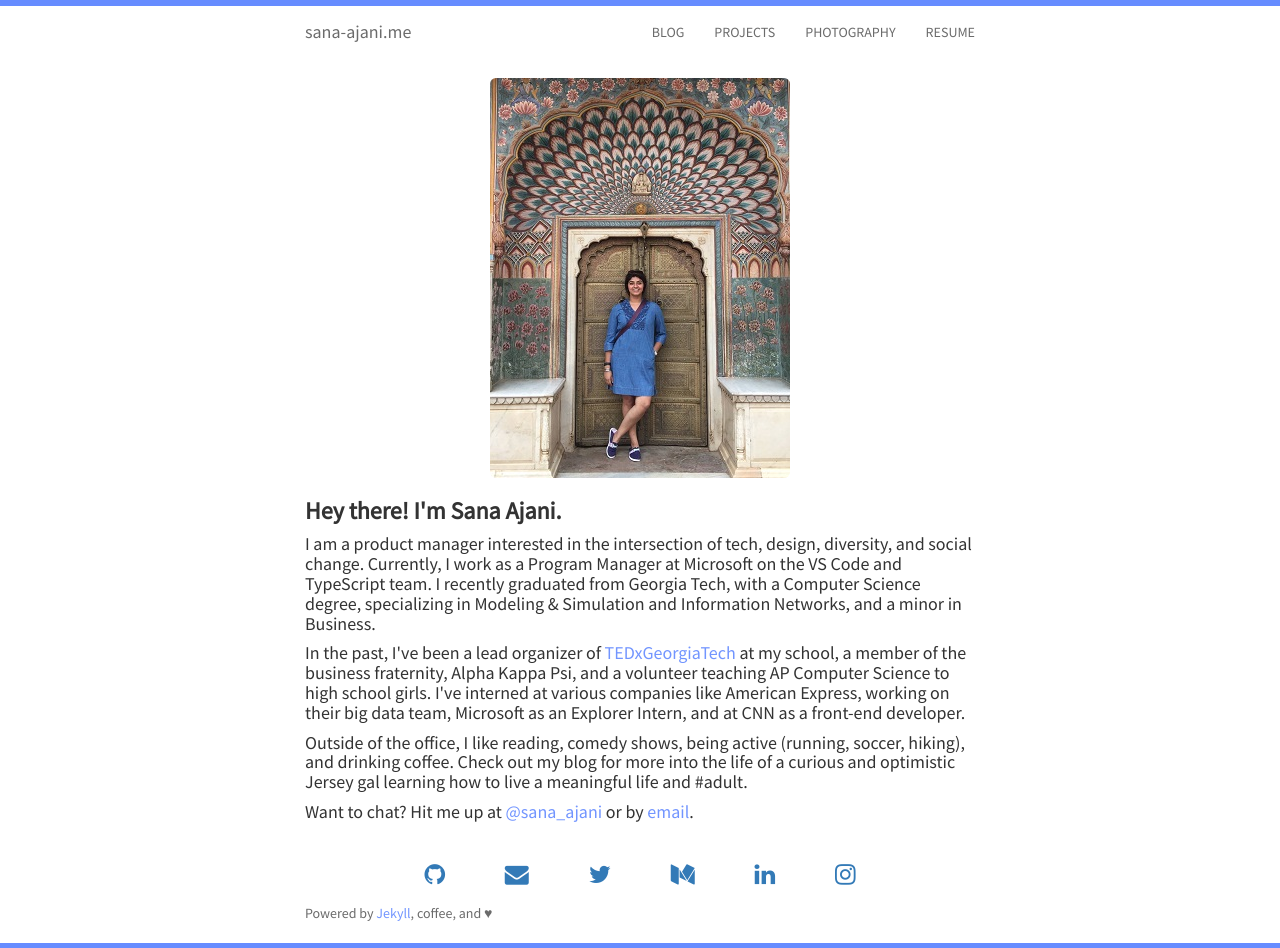
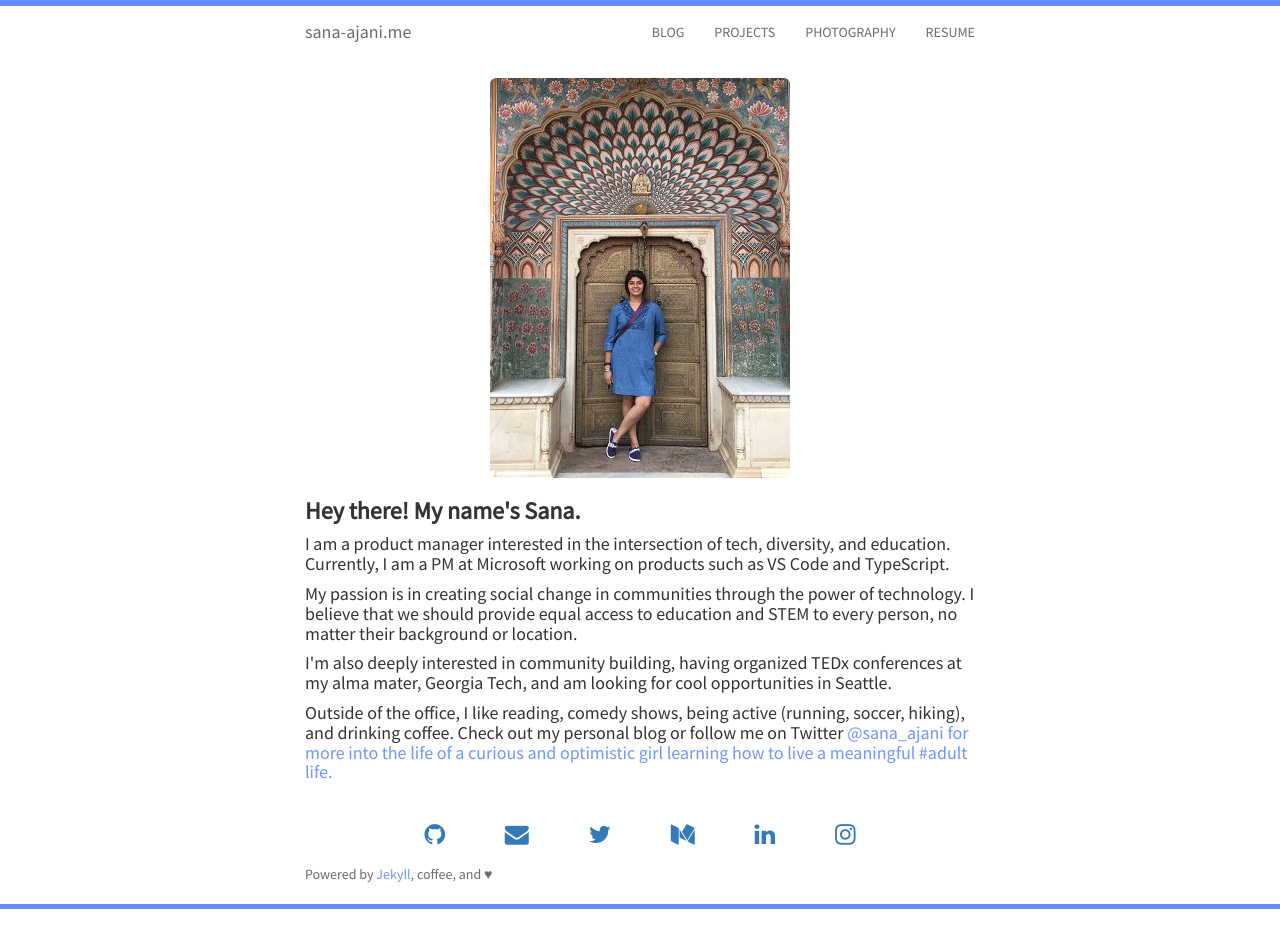
Before and after one commit to sana-ajani/sana-ajani.github.io, a Jekyll site: the page built from index.html, in a window 1280 px wide. Built offline with Jekyll 4.4.1, drawn with Linux system fonts in a browser that asks for light colours; nearby versions of some CDN libraries; the list of posts is cut into pages by our own code; after the commit the page ends 909 px from its top, so only the background shows below that.

```diff
--- a/_config.yml
+++ b/_config.yml
@@ -17,7 +17,7 @@ title: sana-ajani.me
 author: Sana Ajani
 description: Personal blog and resume
 avatar: sana.png
-email: sajani6@gatech.edu.com
+email: sanaajani1@gmail.com
 github: sana-ajani
 twitter: sana_ajani
 linkedin: sanaajani
--- a/index.html
+++ b/index.html
@@ -7,11 +7,11 @@ layout: home
 	  <div class="avatar">
 		<img class="img-rounded" src="{{ site.baseurl }}static/img/{{ site.avatar }}" alt="Responsive image">
 	  </div>
-	  <h3><strong>Hey there! I'm {{ site.author }}.</strong></h3>
-	  <h4>I am a product manager interested in the intersection of tech, design, diversity, and social change. Currently, I work as a Program Manager at Microsoft on the VS Code and TypeScript team. I recently graduated from Georgia Tech, with a Computer Science degree, specializing in Modeling &amp; Simulation and Information Networks, and a minor in Business.</h4>
-		<h4>In the past, I've been a lead organizer of <a href="https://www.tedxgeorgiatech.com">TEDxGeorgiaTech</a> at my school, a member of the business fraternity, Alpha Kappa Psi, and a volunteer teaching AP Computer Science to high school girls. I've interned at various companies like American Express, working on their big data team, Microsoft as an Explorer Intern, and at CNN as a front-end developer.</h4>
-		<h4>Outside of the office, I like reading, comedy shows, being active (running, soccer, hiking), and drinking coffee. Check out my blog for more into the life of a curious and optimistic Jersey gal learning how to live a meaningful life and #adult.</h4>
-	  <h4>Want to chat? Hit me up at <a href="http://twitter.com/{{ site.twitter }}">@{{ site.twitter }}</a> or by <a href="mailto:{{ site.email }}">email</a>.</h4>
+	  <h3><strong>Hey there! My name's Sana.</strong></h3>
+	  <h4>I am a product manager interested in the intersection of tech, diversity, and education. Currently, I am a PM at Microsoft working on products such as VS Code and TypeScript.</h4>
+		<h4>My passion is in creating social change in communities through the power of technology. I believe that we should provide equal access to education and STEM to every person, no matter their background or location.</h4>
+		<h4>I'm also deeply interested in community building, having organized TEDx conferences at my alma mater, Georgia Tech, and am looking for cool opportunities in Seattle.</h4>
+		<h4>Outside of the office, I like reading, comedy shows, being active (running, soccer, hiking), and drinking coffee. Check out my <a href="{{ site.blog }}"></a>personal blog</a> or follow me on Twitter <a href="http://twitter.com/{{ site.twitter }}">@{{ site.twitter }} for more into the life of a curious and optimistic girl learning how to live a meaningful #adult life.</h4>
 	</div>
 	{% include social.html %}
 
--- a/photo_gallery.html
+++ b/photo_gallery.html
@@ -12,8 +12,8 @@ carousel:
 
 <h3>Photos</h3>
 
-    <h3 id="smallimage"><a href="https://500px.com/sana-ajani/galleries/marrakech">Marrakech, Morocco</a></h3>
-    <p>Spent a weekend in Summer 2015 in Marrakech and it was magical. These photos were taken on a Nikon D3300. </p>
+    <h3 id="smallimage"><a href="https://500px.com/sana-ajani/galleries/marrakech">Marrakech, Morocco (Summer 2015)</a></h3>
+    <p>Spent a weekend over the summmer in Marrakech and it was magical. These photos were taken on a Nikon D3300. </p>
     <p><img src="/images/1.jpg" alt="World Jump in the Sahara" /></p>
 
 
--- a/projects.html
+++ b/projects.html
@@ -4,12 +4,15 @@ title: Projects
 ---
 <div class="projects">
     <h3>Past Projects</h3>
+    <h4><i class="fa fa-laptop">&nbsp;&nbsp;<strong><a href="https://marketplace.visualstudio.com/items?itemName=SanaAjani.taskrunnercode">Task Runner - VS Code Extension</a></strong>
+        - This extension adds an additional "Task Runner" view in your Explorer Pane to visualize and individually run npm, Gulp, Grunt, Jake tasks in your project. Currently has 1.6K downloads.
+    </h4><br>
     <h4><img src="static/img/devpost.jpg">&nbsp;&nbsp;<strong><a href="https://devpost.com/software/logo-locator">LogoLens</a></strong>
         - An application on the HoloLens that displays stock information about a company when their logo is viewed in the surrounding environment. This won the NASDAQ API Prize at HackMIT 2016.
     </h4><br>
     <h4><i class="fa fa-laptop"></i>&nbsp;&nbsp;<strong><a href="http://www.vip.gatech.edu/teams/brain-trauma-assessment-protocols">Brain Trauma Assessment</a></strong>
         - Built an iOS app to aid Speech Language Pathologists in rehabilitation and therapy for people with aphasia.
-    </h4>
+    </h4><br>
     <h4><i class="fa fa-github"></i>&nbsp;&nbsp;<strong><a href="https://github.com/sana-ajani/gt3251">File Transfer Application</a></strong>
         -  Designed a reliable data transfer protocol which operates similarly to the Selective Repeat model of TCP, but using UDP sockets. Created a client-server file transfer application in Python to implement this protocol.
     </h4><br>
```
Also changed, not shown: _drafts/fyre.txt (added, +35 -0 lines), _posts/2017-05-19-new-blog-who-dis.md (deleted, +0 -19 lines), _posts/2018-02-02-cya-2018.md (added, +34 -0 lines), _posts/kaggle.md (deleted).
